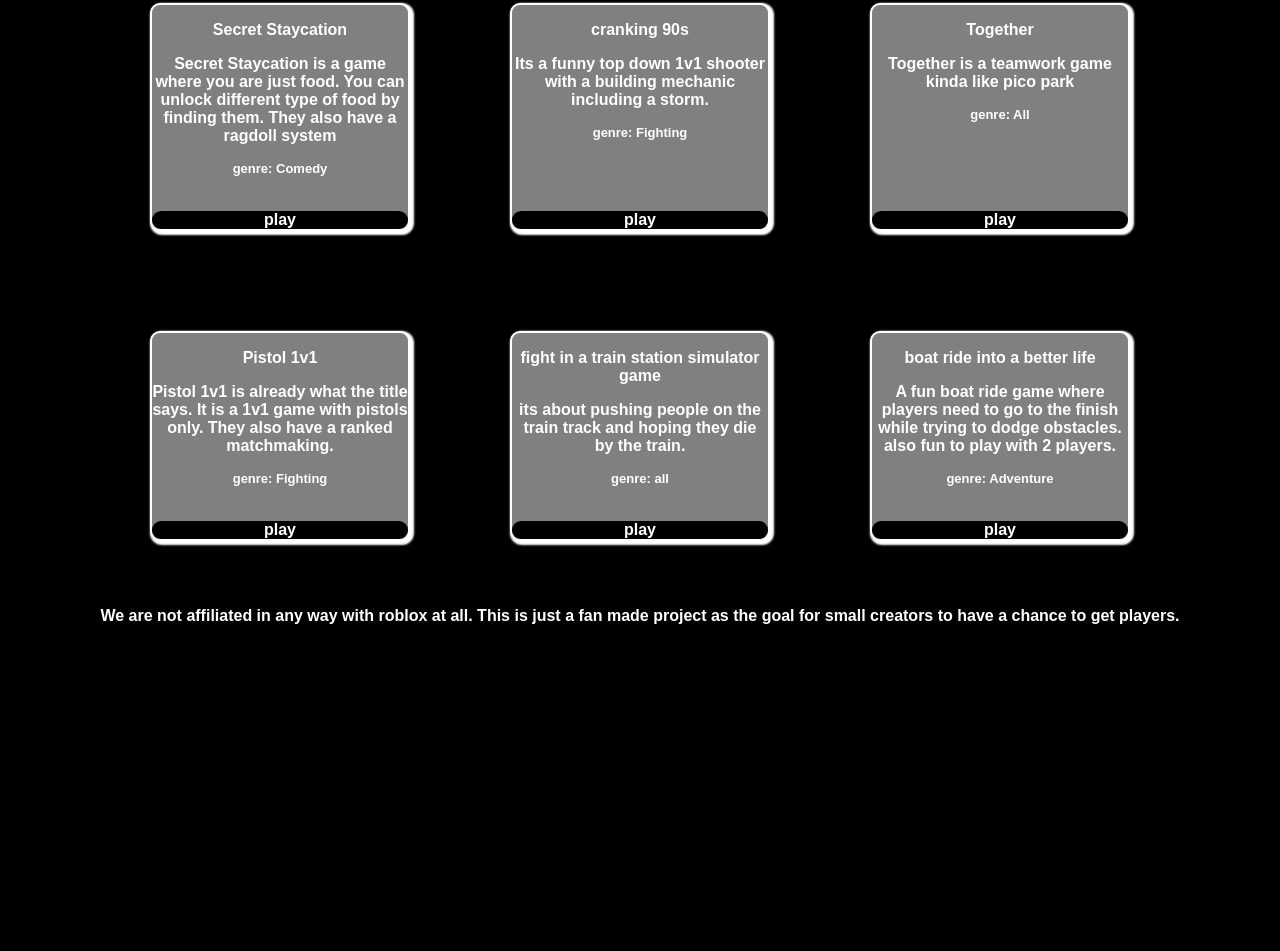
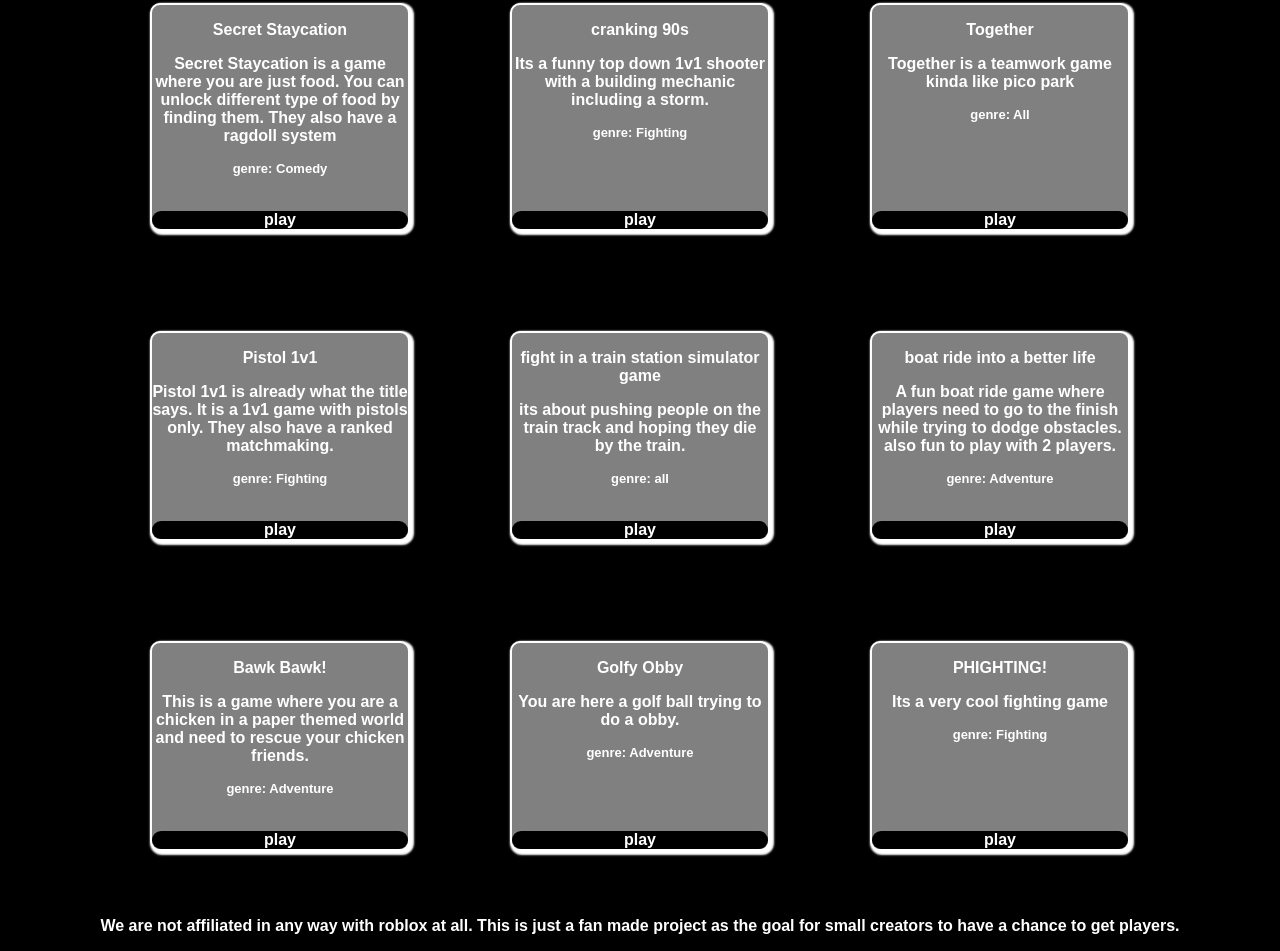
Before and after one commit to SRP-real/URGF, a plain HTML site: page index.html in a window 1280 px wide. Shown: the part 938-1889 px from the top of the page. Before the commit the page ends 1579 px from the top, so only its background shows below. Drawn offline with Linux system fonts and the light colour scheme.

Commit message:
added some games

```diff
--- a/index.html
+++ b/index.html
@@ -103,6 +103,27 @@
                     <p class="gameGenre">genre: Adventure</p>
                     <a class="gameButton" href="https://www.roblox.com/games/11584535867/">play</a>
                  </div>
+
+                 <div class="game">
+                    <h3 class="gameTitle">Bawk Bawk!</h3>
+                    <p class="gameInfo">This is a game where you are a chicken in a paper themed world and need to rescue your chicken friends.</p>
+                    <p class="gameGenre">genre: Adventure</p>
+                    <a class="gameButton" href="https://www.roblox.com/games/12812296351/">play</a>
+                 </div>
+
+                 <div class="game">
+                    <h3 class="gameTitle">Golfy Obby</h3>
+                    <p class="gameInfo">You are here a golf ball trying to do a obby.</p>
+                    <p class="gameGenre">genre: Adventure</p>
+                    <a class="gameButton" href="https://www.roblox.com/games/14055037159/">play</a>
+                 </div>
+
+                 <div class="game">
+                    <h3 class="gameTitle">PHIGHTING!</h3>
+                    <p class="gameInfo">Its a very cool fighting game</p>
+                    <p class="gameGenre">genre: Fighting</p>
+                    <a class="gameButton" href="https://www.roblox.com/games/7138009149/">play</a>
+                 </div>
          </div>
 
          <footer>
```
Also changed, not shown: style.css (line endings or trailing spaces).
